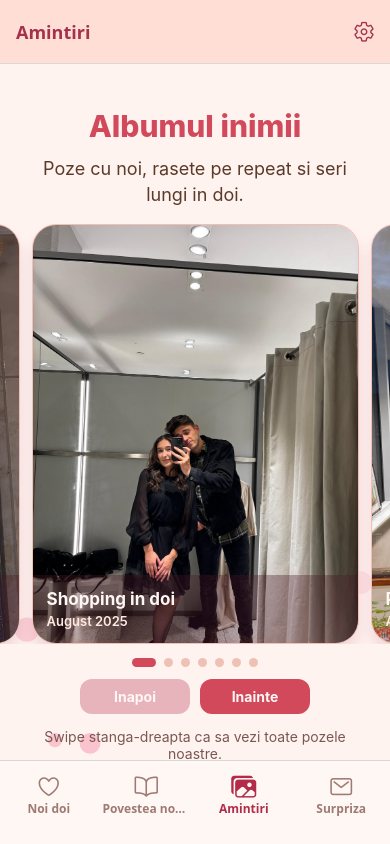
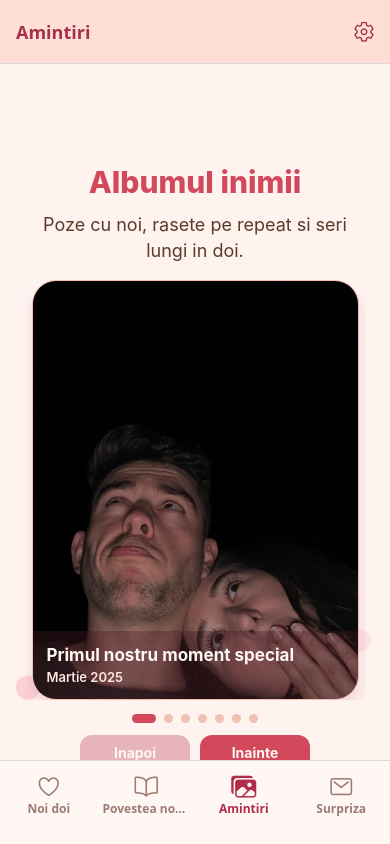
Before and after one commit to chisdavid/React-Native, a React Native app in the folder iphone-app/: screen /Memories in a window 390 px wide. Built offline with nearby package versions, Linux system fonts and the light colour scheme; what expo-notifications would draw is missing.

Commit message:
Fix memories

```diff
--- a/iphone-app/src/screens/MemoriesScreen/MemoriesScreen.styles.ts
+++ b/iphone-app/src/screens/MemoriesScreen/MemoriesScreen.styles.ts
@@ -1,6 +1,19 @@
 import { StyleSheet } from 'react-native';
 
+const CAROUSEL_WIDTH = 339;
+
 export const styles = StyleSheet.create({
+    scrollablecontainer: {
+        flex: 1,
+        backgroundColor: '#FFF3F0',
+    },
+    contentContainer: {
+        justifyContent: 'flex-start',
+        alignItems: 'center',
+        paddingHorizontal: 24,
+        paddingTop: 56,
+        paddingBottom: 28,
+    },
     container: {
         flex: 1,
         justifyContent: 'flex-start',
@@ -26,6 +39,10 @@ export const styles = StyleSheet.create({
     carouselWrapper: {
         width: '100%',
         alignItems: 'center',
+    },
+    carouselList: {
+        width: CAROUSEL_WIDTH,
+        maxWidth: '100%',
     },
     carouselContent: {
         paddingHorizontal: 0,
--- a/iphone-app/src/screens/MemoriesScreen/MemoriesScreen.tsx
+++ b/iphone-app/src/screens/MemoriesScreen/MemoriesScreen.tsx
@@ -1,5 +1,5 @@
 import React, { useRef, useState } from 'react';
-import { FlatList, Image, NativeScrollEvent, NativeSyntheticEvent, Pressable, Text, View } from 'react-native';
+import { FlatList, Image, NativeScrollEvent, NativeSyntheticEvent, Platform, Pressable, ScrollView, Text, View } from 'react-native';
 import { styles } from './MemoriesScreen.styles';
 import { memoriesPhotos } from '../../utils/memoriesPhotos';
 import PinkParticles from '../../components/PinkParticles';
@@ -15,14 +15,67 @@ const getActiveSlideIndex = (event: NativeSyntheticEvent<NativeScrollEvent>): nu
 const MemoriesScreen = () => {
     const [activeIndex, setActiveIndex] = useState(0);
     const listRef = useRef<FlatList>(null);
+    const currentOffsetRef = useRef(0);
+    const dragStartXRef = useRef(0);
+    const dragStartOffsetRef = useRef(0);
+    const isDraggingRef = useRef(false);
 
     const onScrollPositionUpdate = (event: NativeSyntheticEvent<NativeScrollEvent>) => {
+        currentOffsetRef.current = event.nativeEvent.contentOffset.x;
         const nextIndex = getActiveSlideIndex(event);
         setActiveIndex(nextIndex);
     };
 
     const scrollToIndex = (index: number) => {
         listRef.current?.scrollToIndex({ index, animated: true });
+        currentOffsetRef.current = index * SLIDE_WIDTH;
+    };
+
+    const clampOffset = (offset: number): number => {
+        const maxOffset = (memoriesPhotos.length - 1) * SLIDE_WIDTH;
+        return Math.min(Math.max(offset, 0), maxOffset);
+    };
+
+    const snapToClosestSlide = (offset: number) => {
+        const targetIndex = Math.min(
+            Math.max(Math.round(offset / SLIDE_WIDTH), 0),
+            memoriesPhotos.length - 1,
+        );
+        scrollToIndex(targetIndex);
+        setActiveIndex(targetIndex);
+    };
+
+    const handleResponderGrant = (event: NativeSyntheticEvent<any>) => {
+        if (Platform.OS !== 'web') {
+            return;
+        }
+
+        isDraggingRef.current = true;
+        dragStartXRef.current = event.nativeEvent.pageX ?? 0;
+        dragStartOffsetRef.current = currentOffsetRef.current;
+    };
+
+    const handleResponderMove = (event: NativeSyntheticEvent<any>) => {
+        if (Platform.OS !== 'web' || !isDraggingRef.current) {
+            return;
+        }
+
+        const currentPageX = event.nativeEvent.pageX ?? 0;
+        const deltaX = currentPageX - dragStartXRef.current;
+        const nextOffset = clampOffset(dragStartOffsetRef.current - deltaX);
+
+        currentOffsetRef.current = nextOffset;
+        listRef.current?.scrollToOffset({ offset: nextOffset, animated: false });
+        setActiveIndex(Math.round(nextOffset / SLIDE_WIDTH));
+    };
+
+    const handleResponderRelease = () => {
+        if (Platform.OS !== 'web') {
+            return;
+        }
+
+        isDraggingRef.current = false;
+        snapToClosestSlide(currentOffsetRef.current);
     };
 
     const goToPrevious = () => {
@@ -36,16 +89,30 @@ const MemoriesScreen = () => {
     };
 
     return (
+        <ScrollView
+            style={styles.scrollablecontainer}
+            contentContainerStyle={styles.contentContainer}
+            showsVerticalScrollIndicator={false}
+        >
             <View style={styles.container}>
                 <Text style={styles.title}>Albumul inimii</Text>
                 <Text style={styles.subtitle}>Poze cu noi, rasete pe repeat si seri lungi in doi.</Text>
                 <PinkParticles />
 
-            <View style={styles.carouselWrapper}>
+                <View
+                    style={styles.carouselWrapper}
+                    onStartShouldSetResponder={() => Platform.OS === 'web'}
+                    onMoveShouldSetResponder={() => Platform.OS === 'web'}
+                    onResponderGrant={handleResponderGrant}
+                    onResponderMove={handleResponderMove}
+                    onResponderRelease={handleResponderRelease}
+                    onResponderTerminate={handleResponderRelease}
+                >
                     <FlatList
                         ref={listRef}
                         data={memoriesPhotos}
                         keyExtractor={(item) => item.id}
+                        style={styles.carouselList}
                         horizontal
                         pagingEnabled
                         directionalLockEnabled
@@ -109,6 +176,7 @@ const MemoriesScreen = () => {
                     Swipe stanga-dreapta ca sa vezi toate pozele noastre.
                 </Text>
             </View>
+        </ScrollView>
     );
 };
 
```
Lines whose indentation alone changed are shown as unchanged.
